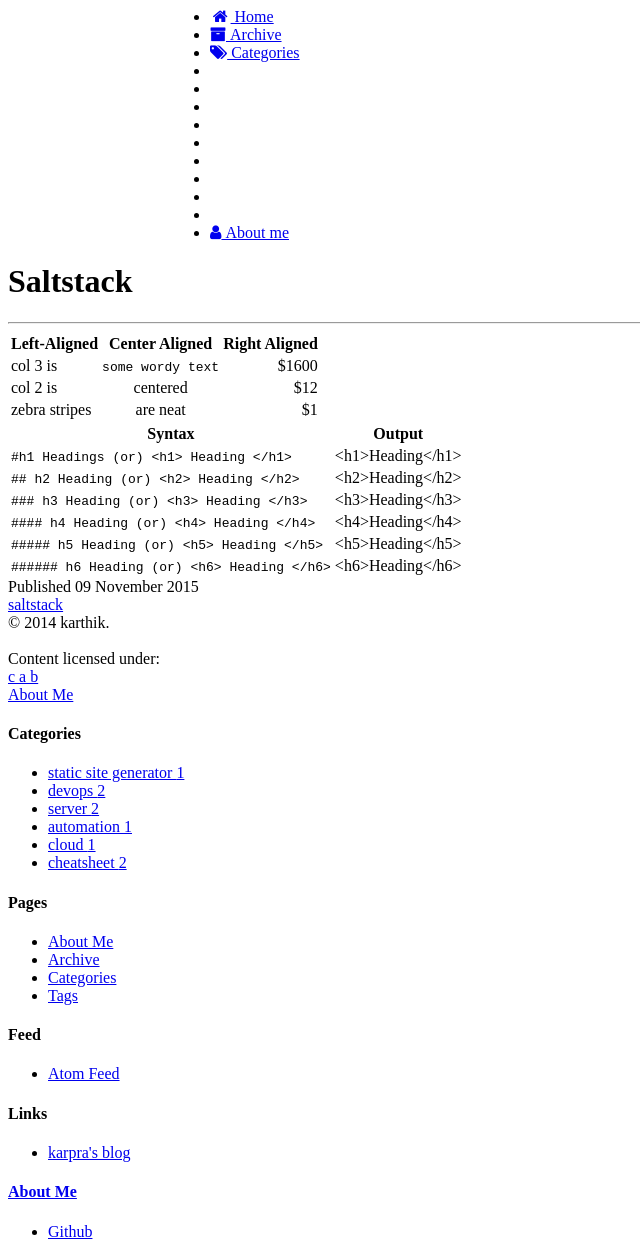
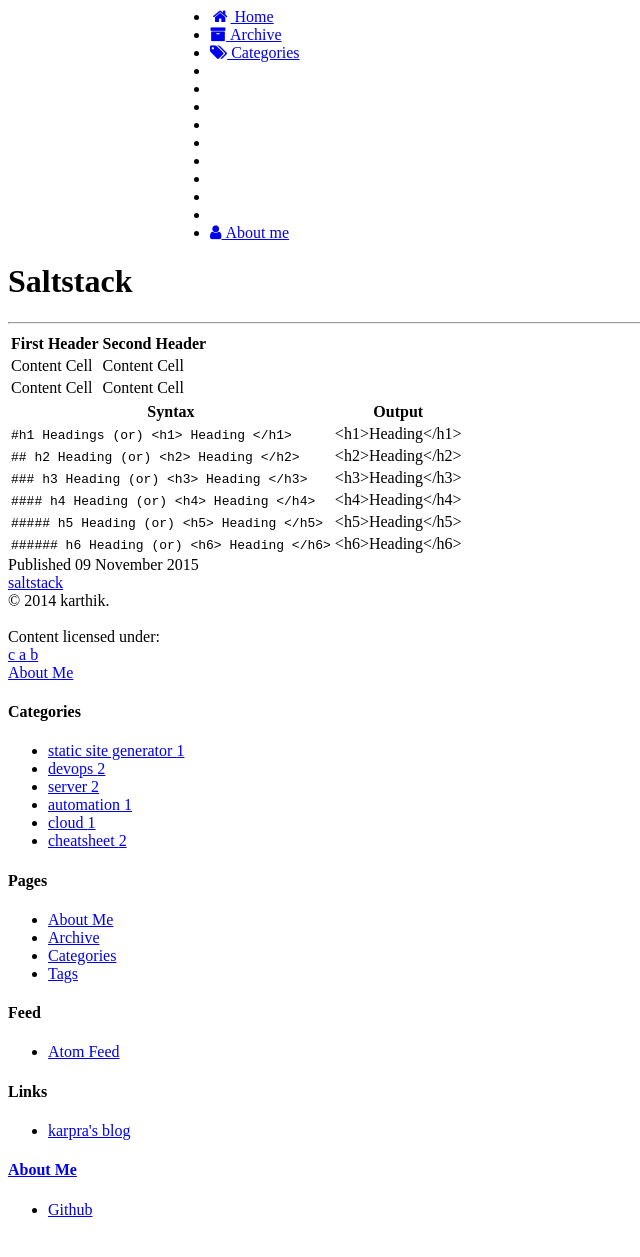
Before and after one commit to karpra/karpra.github.io, a Jekyll site: the page built from _posts/2015-11-9-saltstack.md, in a window 1280 px wide. Shown: the whole page, without its empty margins (0-640 px from the left). Built offline with Jekyll 4.4.1, drawn with Linux system fonts in a browser that asks for light colours; nearby versions of some CDN libraries; library files that are not in the unit come from our copies; after the commit the page ends 1235 px from its top, so only the background shows below that.

Commit message:
Update 2015-11-9-saltstack.md

````diff
--- a/_posts/2015-11-9-saltstack.md
+++ b/_posts/2015-11-9-saltstack.md
@@ -4,11 +4,10 @@
 tags : [saltstack]
 ---
 
-| Left-Aligned  | Center Aligned  | Right Aligned |
-| :------------ |:---------------:| -----:|
-| col 3 is      | ```some wordy text``` | $1600 |
-| col 2 is      | centered        |   $12 |
-| zebra stripes | are neat        |    $1 |
+First Header  | Second Header
+------------- | -------------
+Content Cell  | Content Cell
+Content Cell  | Content Cell
 
 |Syntax | Output |
 |------------ | -------------|
````
